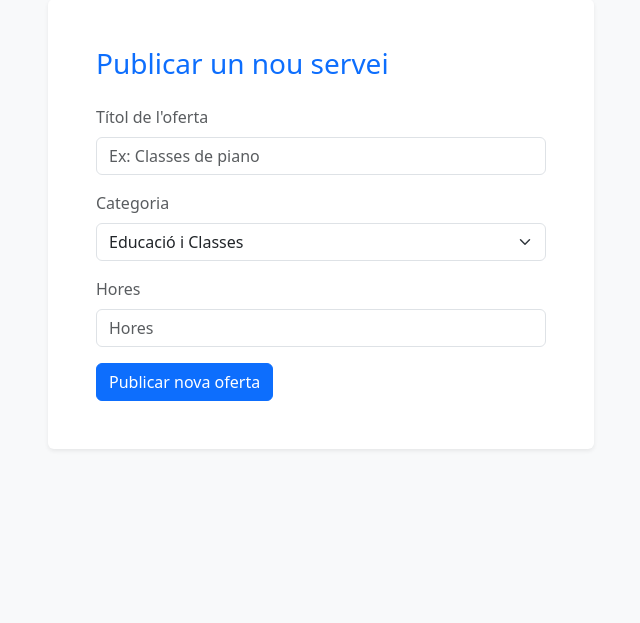
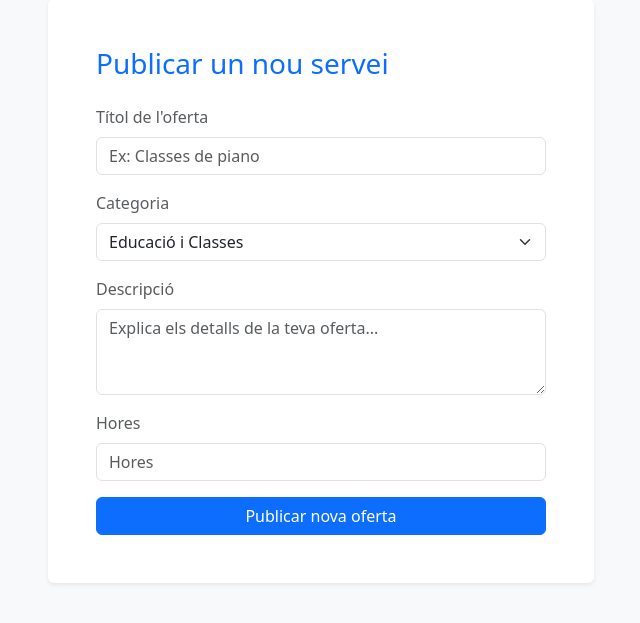
Before and after one commit to arnaufito/banc_de_temps, a Flask app: page /crear_oferta in a window 1280 px wide. Shown: the part 105-728 px from the top of the page, without its empty margins (319-959 px from the left). Run offline with Flask 3, Linux system fonts and the light colour scheme; a user stored in the database is signed in.

Commit message:
nou cerar ofeerta html

```diff
--- a/templates/crear_oferta.html
+++ b/templates/crear_oferta.html
@@ -21,30 +21,44 @@
                 <div class="card shadow-sm border-0">
                     <div class="card-body p-5">
                         <h3 class="text-primary mb-4">Publicar un nou servei</h3>
+
+                        <!-- El mètode POST ja està ben posat -->
                         <form action="/crear_oferta" method="POST">
+
                             <!-- Títol -->
                              <div class="mb-3">
                                 <label class="form-label text-muted">Títol de l'oferta</label>
-                                <input type="text" name="titol" class="form-control" placeholder="Ex: Classes de piano">
+                                <input type="text" name="titol" class="form-control" placeholder="Ex: Classes de piano" required>
                              </div>
-                             <!-- Categoria (IMPORTANT: el SELECT també necessita NAME!) -->
+
+                             <!-- Categoria -->
                              <div class="mb-3">
                                 <label class="form-label text-muted">Categoria</label>
                                 <select name="categoria" class="form-select">
                                     <option>Educació i Classes</option>
                                     <option>Informàtica i Tecnologia</option>
-                                    <option>Bricolatge i Llar</option><option>Cura de mascotes</option>
+                                    <option>Bricolatge i Llar</option>
+                                    <option>Cura de mascotes</option>
                                     <option>Altres</option>
                                 </select>
                             </div>
-                            <!-- No t'oblidis d'afegir el camp d'hores si el necessites -->
+
+                            <!-- NOU CAMP: Descripció -->
+                            <div class="mb-3">
+                                <label class="form-label text-muted">Descripció</label>
+                                <textarea name="descripcio" class="form-control" rows="3" placeholder="Explica els detalls de la teva oferta..." required></textarea>
+                            </div>
+
+                            <!-- Hores -->
                             <div class="mb-3">
                                 <label class="form-label text-muted">Hores</label>
-                                <input type="number" name="hores" class="form-control" placeholder="Hores">
+                                <input type="number" name="hores" class="form-control" placeholder="Hores" required>
                             </div>
-                            <a href="/crear_oferta" class="btn btn-primary">Publicar nova oferta</a>
+
+                            <!-- SOLUCIÓ: Ara això és un botó submit real que enviarà el formulari -->
+                            <button type="submit" class="btn btn-primary w-100">Publicar nova oferta</button>
+
                         </form>
-
 
                     </div>
                 </div>
```
